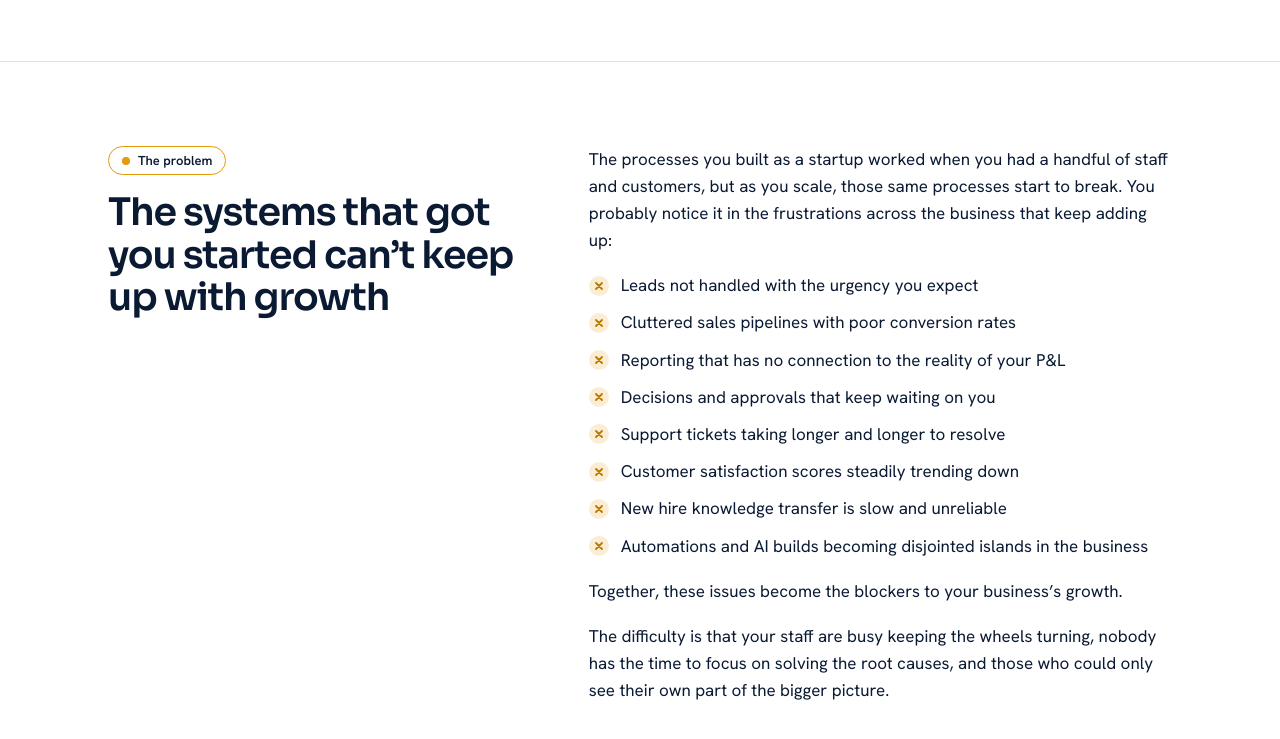
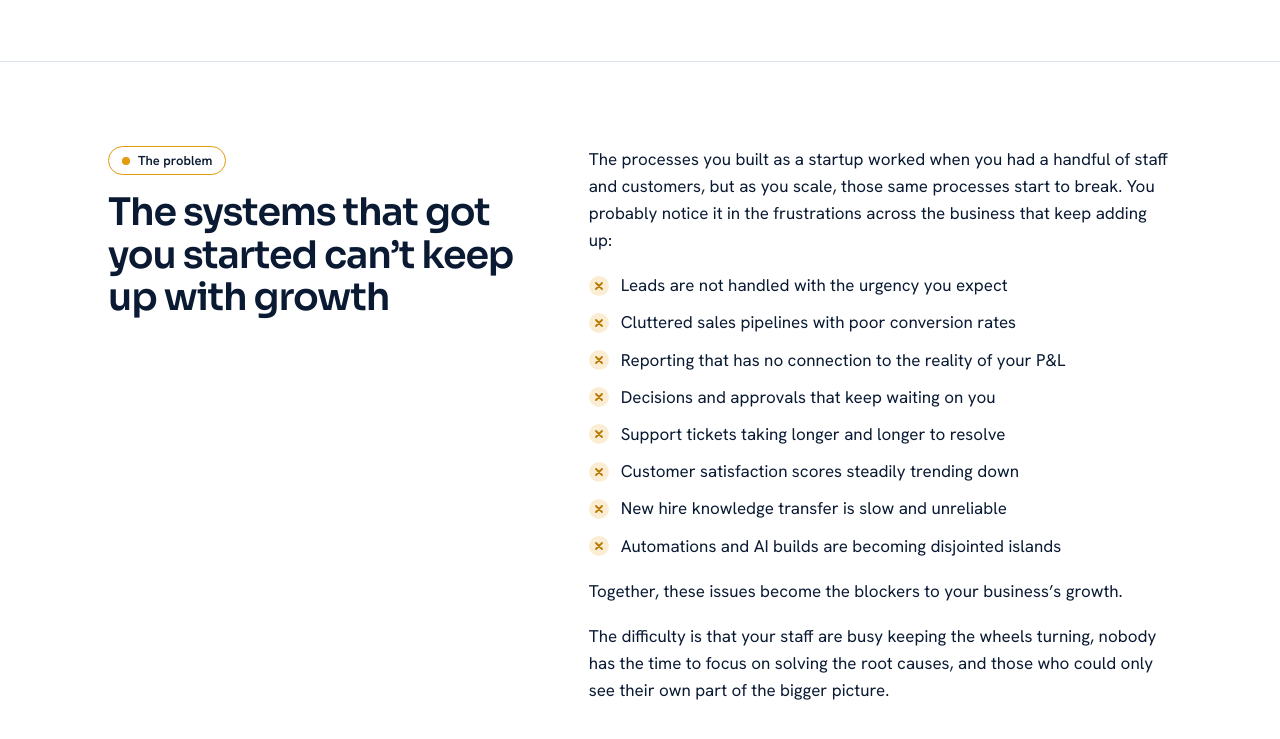
Before and after one commit to BuchnerBernard/bearops, an Astro site: page / in a window 1280 px wide. Shown: the part 601-1340 px from the top of the page. Built offline with nearby package versions, Linux system fonts and the light colour scheme; Astro itself is replaced by a stand-in of ours.

Commit message:
Update problem list wording
Co-Authored-By: Claude Opus 5.5 <noreply@anthropic.com>
Claude-Session: https://claude.ai/code/session_01XywhuzKpxRN7MUEpGZ3avx

```diff
--- a/src/pages/index.astro
+++ b/src/pages/index.astro
@@ -25,14 +25,14 @@ const latest = (await getArticles()).slice(0, 3);
   <div><span class="bubble prob">The problem</span><h2>The systems that got you started can’t keep up with growth</h2></div><div>
   <p class="body">The processes you built as a startup worked when you had a handful of staff and customers, but as you scale, those same processes start to break. You probably notice it in the frustrations across the business that keep adding up:</p>
   <ul class="body plist">
-    <li>Leads not handled with the urgency you expect</li>
+    <li>Leads are not handled with the urgency you expect</li>
     <li>Cluttered sales pipelines with poor conversion rates</li>
     <li>Reporting that has no connection to the reality of your P&amp;L</li>
     <li>Decisions and approvals that keep waiting on you</li>
     <li>Support tickets taking longer and longer to resolve</li>
     <li>Customer satisfaction scores steadily trending down</li>
     <li>New hire knowledge transfer is slow and unreliable</li>
-    <li>Automations and AI builds becoming disjointed islands in the business</li>
+    <li>Automations and AI builds are becoming disjointed islands</li>
   </ul>
   <p class="body">Together, these issues become the blockers to your business’s growth.</p>
   <p class="body">The difficulty is that your staff are busy keeping the wheels turning, nobody has the time to focus on solving the root causes, and those who could only see their own part of the bigger picture.</p>
```
